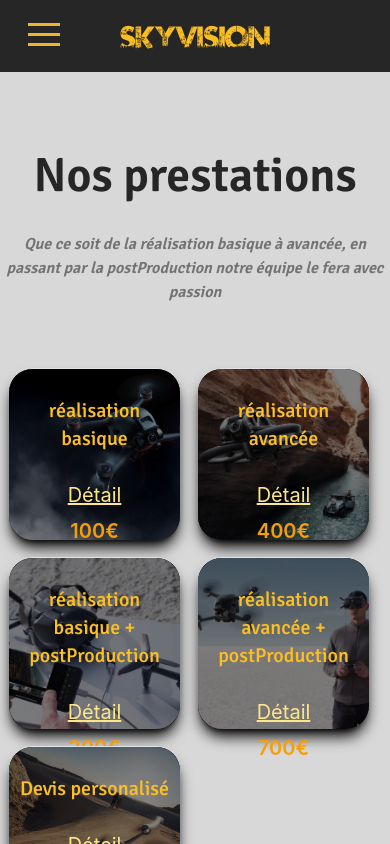
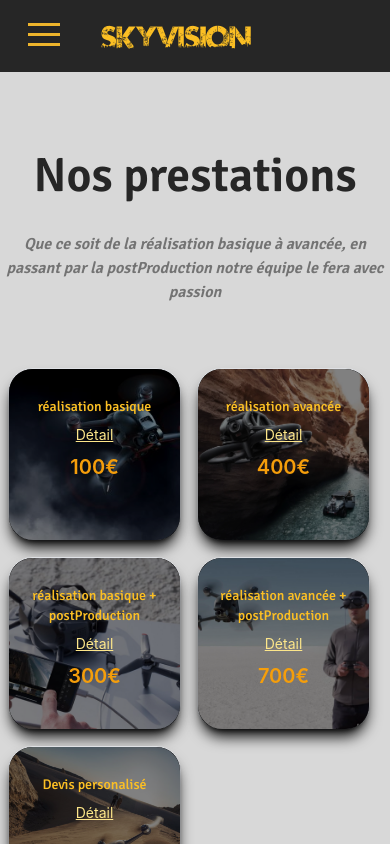
Before and after one commit to Reyden7/SkyVision, a React (Create React App) app: page /services in a window 390 px wide. Shown: the top 844 px of the page. Built offline with nearby package versions, Linux system fonts and the light colour scheme.

Commit message:
responsive service

```diff
--- a/src/Services.jsx
+++ b/src/Services.jsx
@@ -34,13 +34,13 @@ export default function Services (){
     <div className="mt-20 md:mt-10 lg:mt-20 xl:mt-24 2xl:mt-24 3xl:mt-24  ">
     <div className="m-2">
     <div className="container 2xl:-mt-56  3xl:mt-96  space-x-2 2xl:w-full 3xl:w-full 2xl:h-screen 3xl:h-auto    md:w-full md:mx-auto md:p-2  flex 2xl:space-x-96 md:space-x-20   justify-center transform 2xl:scale-50 3xl:scale-100 3xl:space-x-40 ">
-      <div className="md:w-2/5 2xl:w-2/5 3xl:4/5   h-full w-1/2 2xl:pl-20 2xl:pr-20 pl-5 pr-5 3xl:py-24  bg-neutral-800 rounded-3xl bgAnim-container shadow-2xl shadow-black  ">
+      <div className="md:w-2/5 2xl:w-2/5 3xl:4/5   h-full xs:w-1/2 w-2/5 2xl:pl-20 2xl:pr-20 pl-5 pr-5 3xl:py-24  bg-neutral-800 rounded-3xl bgAnim-container shadow-2xl shadow-black  ">
         <img className="w-full rounded-3xl 2xl:-mt-20 transform  shadow-2xl shadow-black image-container  " src={img1} />
         <div className=" mt-8 text-center text-amber-400  md:text-5xl 2xl:text-5xl text-xl font-signikaBold 2xl:pt-5">Les drones stabilisé</div>
         <div className="mt-8 text-center text-neutral-200 2xl:text-4xl md:text-2xl text-xs lg:text-lg xl:text-xl font-signikaLight  ">Envie de plan continu, linéaire, en marche avant ou arrière ? Alors choisisez les drones stabilisé</div>
         <div className="mt-8 text-center text-neutral-200 2xl:text-4xl mt-2 md:text-2xl text-xs lg:text-lg xl:text-xl pb-5 2xl:mt-5 font-signikaLight ">Les drones stabilisés redéfinissent la capture aérienne en offrant une stabilité inébranlable et une qualité d'image exceptionnelle.</div>
       </div>
-      <div className="md:w-2/5 2xl:mb-36 mb-20 2xl:w-2/5 w-1/2  pl-5 pr-5 2xl:mt-20 2xl:pl-20 2xl:pr-20   bg-neutral-800 rounded-3xl bgAnim-container shadow-2xl shadow-black ">
+      <div className="md:w-2/5 2xl:mb-36 mb-20 2xl:w-2/5 xs:w-1/2 w-2/5 pl-5 pr-5 2xl:mt-20 2xl:pl-20 2xl:pr-20   bg-neutral-800 rounded-3xl bgAnim-container shadow-2xl shadow-black ">
         <img className="w-full rounded-3xl 2xl:-mt-20  shadow-2xl shadow-black image-container  " src={img2} />
         <div className="mt-8 text-center text-amber-400 2xl:text-5xl md:text-5xl font-signikaBold 2xl:pt-5 text-xl">Les drones FPV</div>
         <div className="mt-8 text-center text-neutral-200 2xl:text-4xl md:text-2xl lg:text-lg  text-xs xl:text-xl pb-5 font-signikaLight ">Nos vidéos FPV offrent une expérience immersive et dynamique, capturent des séquences plus engageantes et créent des prises de vue dynamiques et uniques, surpassant les vidéos stabilisées traditionnelles.</div>
@@ -65,7 +65,7 @@ export default function Services (){
 
         </div>
       </div>
-      <div className="text-center w-full "> <Footer/></div>
+      <div className="text-center w-full mt-10 "> <Footer/></div>
 
 
     </div>
--- a/src/components/Prestations/card/card.jsx
+++ b/src/components/Prestations/card/card.jsx
@@ -11,8 +11,8 @@ const Card = ({ title, imageUrl, price, id }) => {
         />
       </div>
       <div className="absolute inset-0  flex flex-col text-center  items-center text-white">
-        <h3 className=" text-xl mt-5 lg:-mt-5 2xl:mt-5 md:text-3xl md:mt-10 lg:text-2xl 2xl:text-3xl lg:-mt-2 3xl:mt-20 3xl:text-5xl xl:text-3xl   font-signikaMedium  text-amber-400 sm:p-10 p-2">{title}</h3>
-        <a href={`/detailsPage/${id}`} className="text-amber-200 underline hover:text-amber-400 block text-xl mt-5 md:text-3xl md:mt-5 lg:text-xl lg:-mt-10 xl:mt-5 3xl:text-2xl xl:-mt-5 3xl:text-4xl 3xl:mt-5">Détail</a>
+        <h3 className=" text-sm mt-5 lg:-mt-5 2xl:mt-5 md:text-3xl md:mt-10 lg:text-2xl 2xl:text-3xl lg:-mt-2 3xl:mt-20 3xl:text-5xl xl:text-3xl   font-signikaMedium  text-amber-400 sm:p-10 p-2">{title}</h3>
+        <a href={`/detailsPage/${id}`} className="text-amber-200 underline hover:text-amber-400 block text-sm mt-0 md:text-3xl md:mt-5 lg:text-xl lg:-mt-10 xl:mt-5 3xl:text-2xl xl:-mt-5 3xl:text-4xl 3xl:mt-5">Détail</a>
 
         <div className="text-xl mt-2 md:text-3xl md:mt-10 lg:text-3xl lg:mt-10 3xl:mt-20 3xl:text-5xl font-semibold text-amber-500 mb-4 xl:mt-2 3xl:text-6xl 3xl:mt-10">{price}</div>
       </div>
--- a/tailwind.config.js
+++ b/tailwind.config.js
@@ -3,6 +3,7 @@ module.exports = {
   content: ["./src/**/*.{js,jsx,ts,tsx}"],
   theme: {
     screens: {
+      'xs': '320px',
       'sm': '640px',
       // => @media (min-width: 640px) { ... }
 
```
Also changed, not shown: 12 other files (tests, documents, lock files or other folders).
